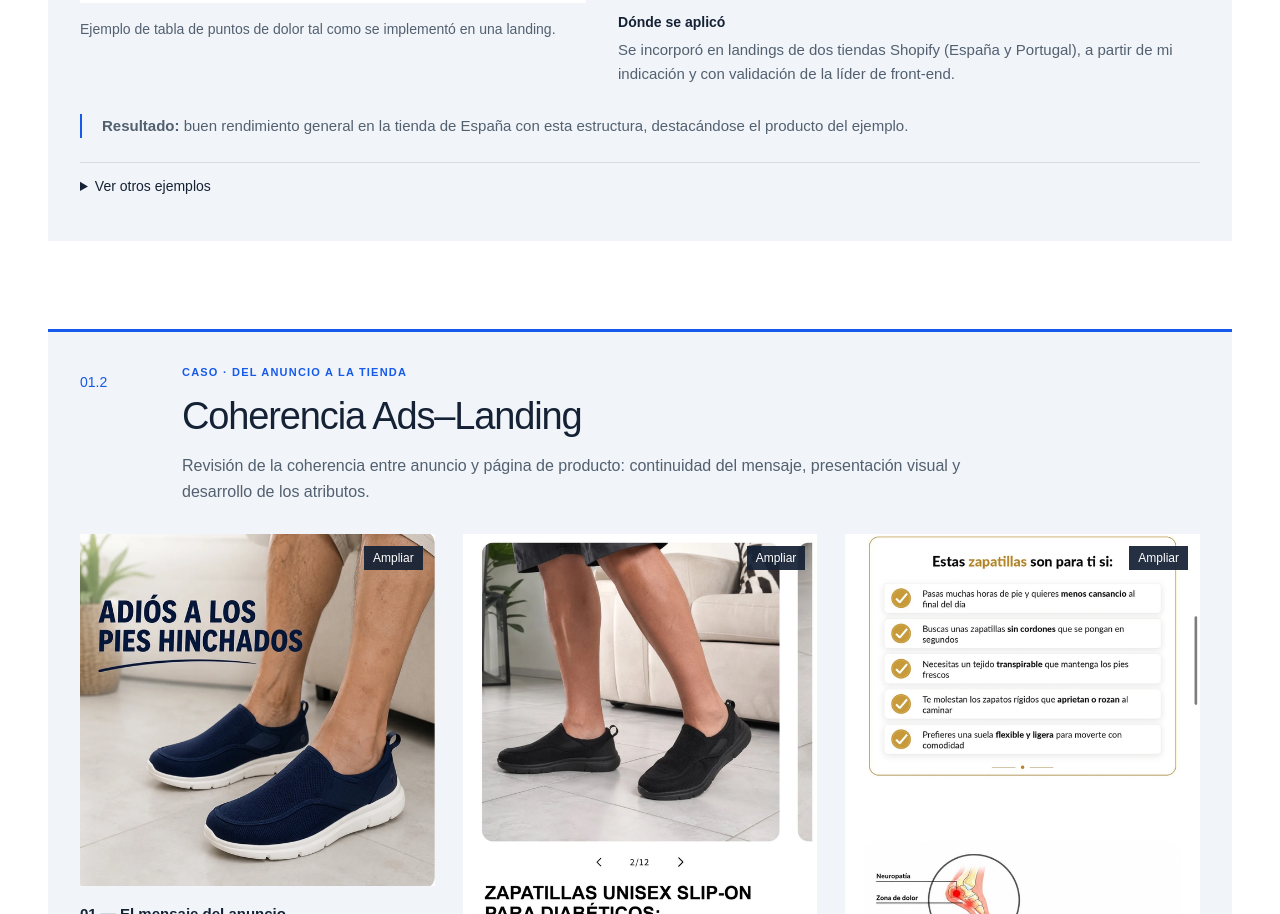
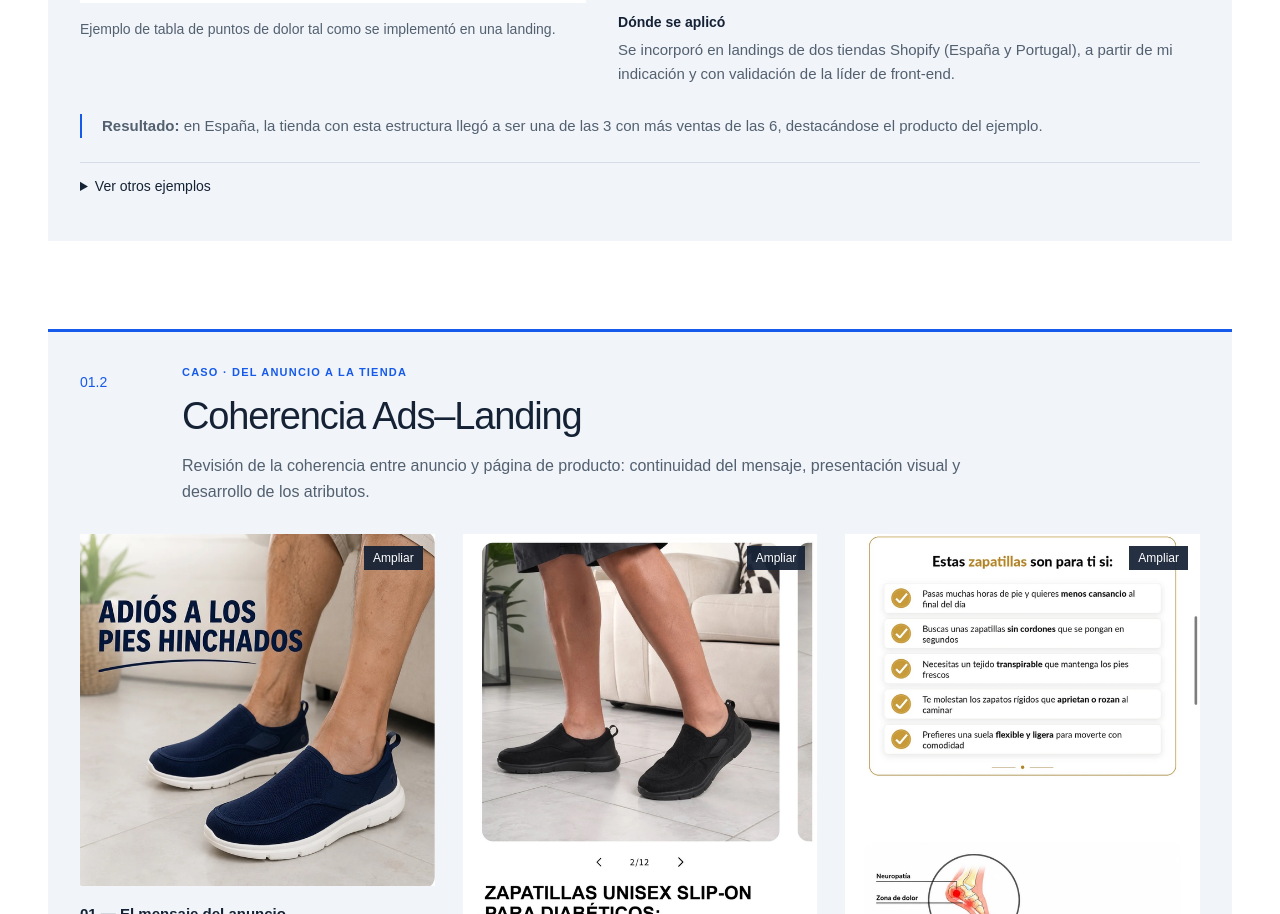
Before and after one commit to lucianasquarzon/portfolio, a plain HTML site: page index.html in a window 1280 px wide. Shown: the part 1806-2720 px from the top of the page. Drawn offline with Linux system fonts and the light colour scheme.

Commit message:
Actualizar resultado del caso de landing

```diff
--- a/index.html
+++ b/index.html
@@ -31,7 +31,7 @@
 <li><strong>Cómo funciona</strong><p>Parte de una sola indicación (desarrollar la tabla para la landing en cuestión) y ordena los problemas del cliente en situaciones reconocibles ("Estas zapatillas son para ti si…"), cada una ligada a un atributo del producto. En este ejemplo, cinco situaciones: cansancio tras horas de pie, calzado sin cordones, tejido transpirable, molestias por roce y suela flexible y ligera.</p></li>
 <li><strong>Dónde se aplicó</strong><p>Se incorporó en landings de dos tiendas Shopify (España y Portugal), a partir de mi indicación y con validación de la líder de front-end.</p></li>
 </ul></div>
-<p class="case-note"><strong>Resultado:</strong> buen rendimiento general en la tienda de España con esta estructura, destacándose el producto del ejemplo.</p>
+<p class="case-note"><strong>Resultado:</strong> en España, la tienda con esta estructura llegó a ser una de las 3 con más ventas de las 6, destacándose el producto del ejemplo.</p>
 <details class="more-mockups"><summary>Ver otros ejemplos</summary><div class="visual-grid brand-grid"><figure><button type="button" title="Ampliar imagen" class="image-open" data-caption="Tabla de puntos de dolor aplicada a un vestido." aria-label="Ampliar tabla de puntos de dolor de vestido"><img src="assets/puntos-de-dolor-ejemplo-2.png" data-full="assets/puntos-de-dolor-ejemplo-2.png" width="683" height="533" loading="lazy" decoding="async" alt="Tabla &quot;Este vestido es para ti si&quot; con cinco situaciones sobre frescura, corte holgado, mangas, escote y tejido."></button><figcaption>Tabla de puntos de dolor aplicada a un vestido.</figcaption></figure><figure><button type="button" title="Ampliar imagen" class="image-open" data-caption="Tabla de puntos de dolor aplicada a zapatos." aria-label="Ampliar tabla de puntos de dolor de zapatos"><img src="assets/puntos-de-dolor-ejemplo-3.png" data-full="assets/puntos-de-dolor-ejemplo-3.png" width="691" height="519" loading="lazy" decoding="async" alt="Tabla &quot;Estos zapatos son para ti si&quot; con cinco situaciones sobre altura, estilo, comodidad, estabilidad y combinación."></button><figcaption>Tabla de puntos de dolor aplicada a zapatos.</figcaption></figure></div></details>
 </article>
 
```
